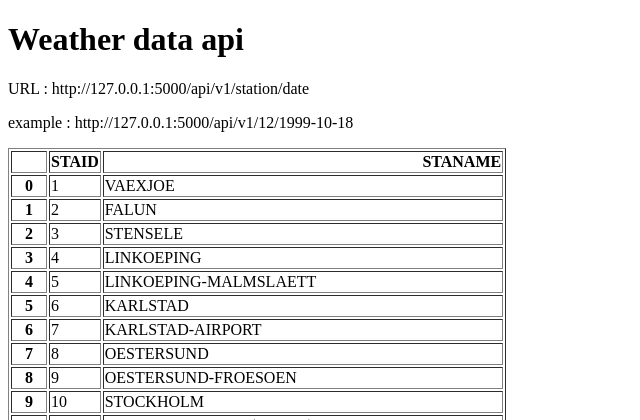
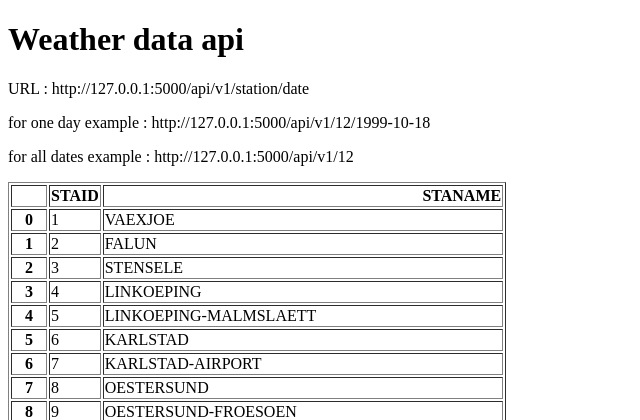
Before and after one commit to Krishna-Karkii/weather_api, a Flask app: page / in a window 1280 px wide. Shown: the top 420 px of the page, without its empty margins (0-640 px from the left). Run offline with Flask 3, Linux system fonts and the light colour scheme.

Commit message:
return all dates

```diff
--- a/main.py
+++ b/main.py
@@ -26,5 +26,12 @@ def data(station, date):
     }
 
 
+@app.route("/api/v1/<station>")
+def all_data(station):
+    filepath = "data-small/TG_STAID" + str(station).zfill(6) + ".txt"
+    df = pd.read_csv(filepath, skiprows=20, parse_dates=["    DATE"])
+    result = df.to_dict(orient="records")
+    return result
+
 if __name__ == "__main__":
     app.run(debug=True)
--- a/templates/home.html
+++ b/templates/home.html
@@ -7,7 +7,8 @@
 <body>
 <h1>Weather data api</h1>
 <p>URL : http://127.0.0.1:5000/api/v1/station/date</p>
-<p>example : http://127.0.0.1:5000/api/v1/12/1999-10-18</p>
+<p>for one day example : http://127.0.0.1:5000/api/v1/12/1999-10-18</p>
+<p>for all dates example : http://127.0.0.1:5000/api/v1/12</p>
 <p>{{data|safe}}</p>
 </body>
 </html>
```
